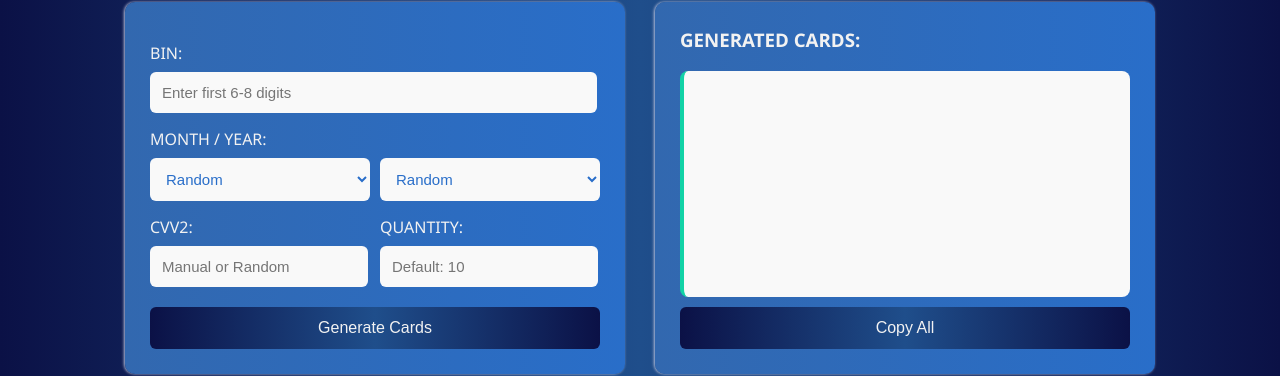
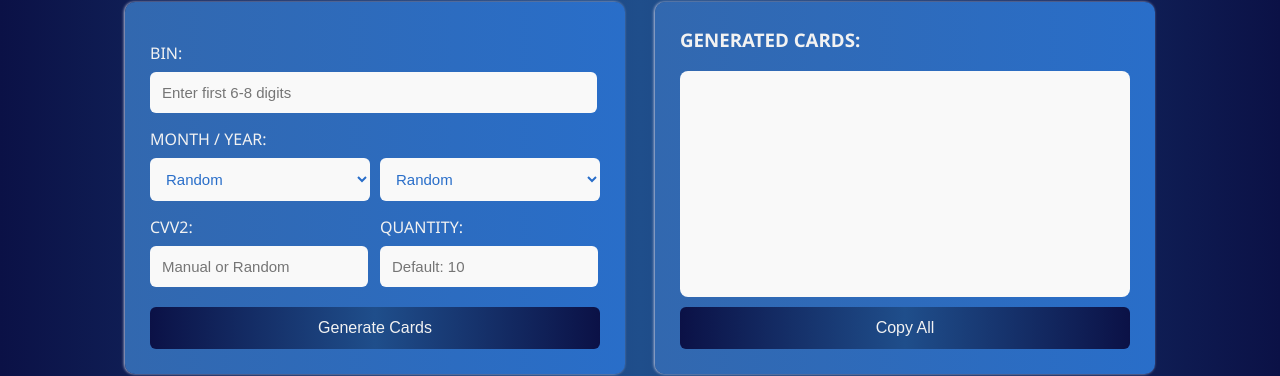
Before and after one commit to alaminjr120/Card, a plain HTML site: page index.html in a window 1280 px wide. Shown: the part 280-656 px from the top of the page. Drawn offline with Linux system fonts and the light colour scheme.

Commit message:
Update style.css

```diff
--- a/style.css
+++ b/style.css
@@ -161,7 +161,6 @@ button:hover {
     width: 100%;
     line-height: 1.6;
     overflow-y: auto;
-    border-left: 4px solid #12d2a6;
     white-space: pre-wrap;
     flex-grow: 1;
     min-height: 0;
```
